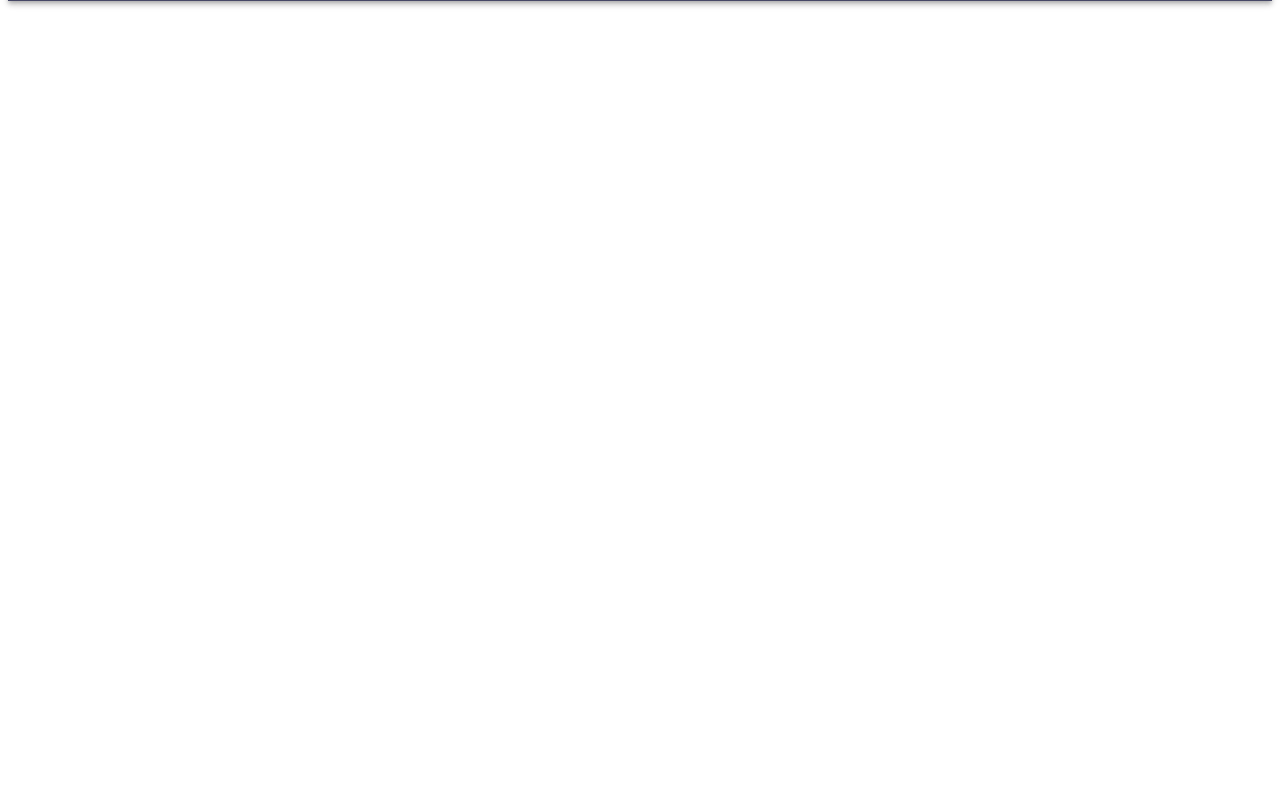
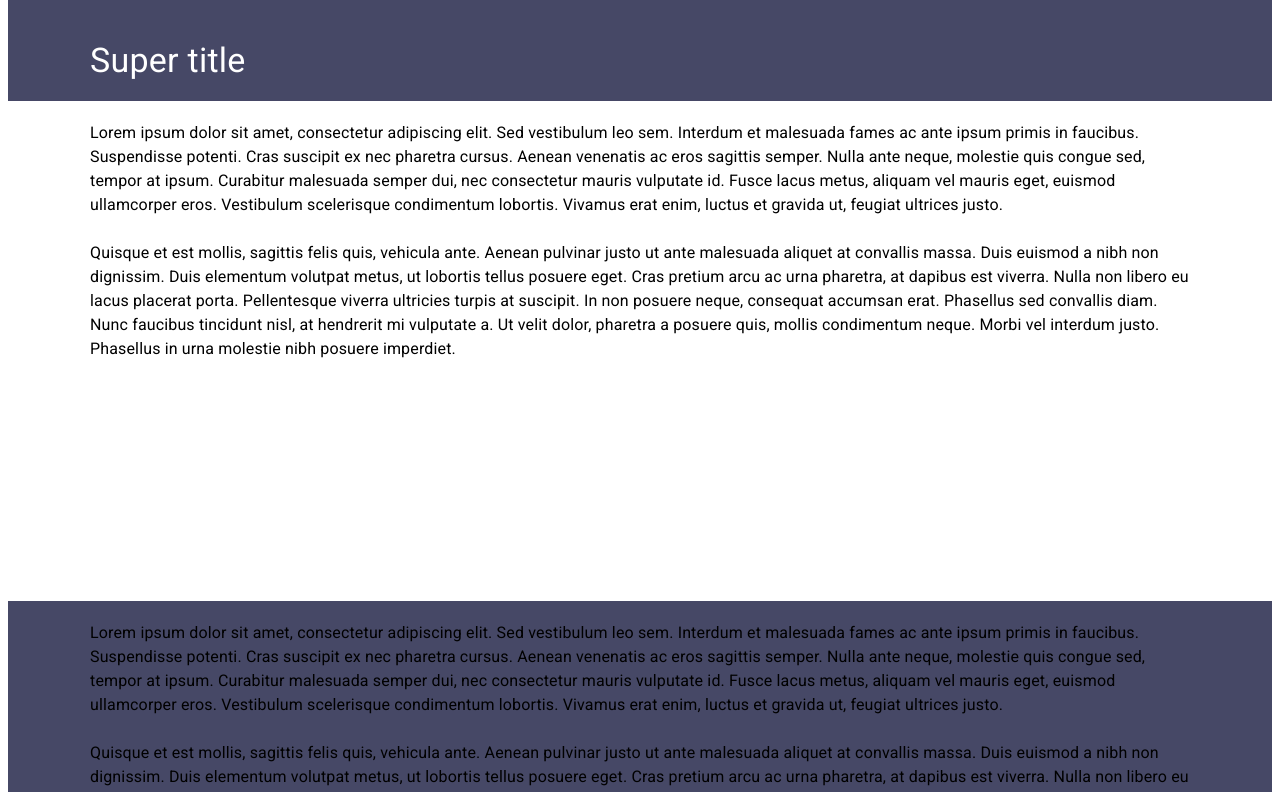
Before and after one commit to Bewi/portfolio, a React (Create React App) app: page / in a window 1280 px wide. Shown: the part 807-1599 px from the top of the page. Built offline with nearby package versions, Linux system fonts and the light colour scheme; the HTML template or start-up script is replaced by a standard one.

Commit message:
Adding some fucked up animations

```diff
--- a/src/App.js
+++ b/src/App.js
@@ -1,7 +1,8 @@
 import React, { Component } from 'react';
 import { MuiThemeProvider, createMuiTheme } from '@material-ui/core/styles';
 import Header from './header/Header';
-import Main from './main/Main';
+import WrapperLight from './layout/WrapperLight';
+import WrapperDark from './layout/WrapperDark';
 import Hero from './header/Hero';
 
 const theme = createMuiTheme({
@@ -36,7 +37,10 @@ class App extends Component {
       <MuiThemeProvider theme={theme}>
           <Header />
           <Hero />
-          <Main />
+          <WrapperLight />
+          <WrapperDark />
+          <WrapperLight />
+          <WrapperDark />
       </MuiThemeProvider>
     );
   }
--- a/src/brick/Brick.js
+++ b/src/brick/Brick.js
@@ -1,16 +1,51 @@
 import React, { Component } from 'react';
-import { withStyles, Grid } from '@material-ui/core';
+import { withStyles } from '@material-ui/core';
+import classNames from 'classnames';
 
-const styles = {};
+const classes = theme => ({
+  content: {
+    display: 'flex',
+    flexDirection: 'column',
+    position: 'relative',
+    marginTop: theme.spacing.unit * 5,
+    marginBottom: theme.spacing.unit * 5,
+    marginRight: theme.spacing.unit * 3,
+    marginLeft: theme.spacing.unit * 3,
+    [theme.breakpoints.up(1100 + theme.spacing.unit * 3 * 2)]: {
+      width: 1100,
+      marginLeft: 'auto',
+      marginRight: 'auto'
+    },
+    animation: 'slideDown',
+    animationDuration: '0.3s',
+    animationTimingFunction: 'ease-out',
+    animationFillMode: 'forwards'
+  },
+  discover: {
+    animation: 'slideUp',
+    animationDuration: '0.3s',
+    animationTimingFunction: 'ease-out',
+    animationFillMode: 'forwards'
+  },
+  '@keyframes slideUp': {
+    from: { top: 0, color: 'black' },
+    to: { top: -100, color: 'white' }
+  },
+  '@keyframes slideDown': {
+    from: { top: -100, color: 'white' },
+    to: { top: 0, color: 'black' }
+  },
+})
 
 class Brick extends Component {
   render() {
+    const { classes, discover } = this.props;
     return (
-      <Grid container spacing={24}>
-            lalalalala
-      </Grid>
-    );
+      <div className={classNames(classes.content, discover ? classes.discover : null)}>
+        {this.props.children}
+      </div>
+    )
   }
 }
 
-export default withStyles(styles)(Brick);
+export default withStyles(classes)(Brick);
--- /dev/null
+++ b/src/brick/BrickBody.js
@@ -0,0 +1,22 @@
+import React, { Component } from 'react';
+import { withStyles } from '@material-ui/core';
+
+const classes = theme => ({
+  body: {
+    marginTop: theme.spacing.unit * 2,
+    color: 'black'
+  }
+})
+
+class BrickBody extends Component {
+  render() {
+    const { classes } = this.props;
+    return (
+      <div className={classes.body}>
+        {this.props.children}
+      </div>
+    )
+  }
+}
+
+export default withStyles(classes)(BrickBody);
--- /dev/null
+++ b/src/brick/BrickHeader.js
@@ -0,0 +1,21 @@
+import React, { Component } from 'react';
+import { withStyles } from '@material-ui/core';
+
+const classes = theme => ({
+  header: {
+    marginBottom: theme.spacing.unit * 3
+  }
+})
+
+class BrickHeader extends Component {
+  render() {
+    const { classes } = this.props;
+    return (
+      <div className={classes.header}>
+        {this.props.children}
+      </div>
+    )
+  }
+}
+
+export default withStyles(classes)(BrickHeader);
--- a/src/header/Header.js
+++ b/src/header/Header.js
@@ -9,6 +9,9 @@ import { FontAwesomeIcon } from '@fortawesome/react-fontawesome'
 import { faLinkedin, faGithubAlt } from '@fortawesome/free-brands-svg-icons';
 
 const styles = {
+  noShaddows: {
+    boxShadow: 'none'
+  },
   grow: {
     flexGrow: 1,
   },
@@ -16,7 +19,7 @@ const styles = {
     marginLeft: -12,
     marginRight: 20,
   },
-  '@keyframes slideDown': {
+  '@keyframes slideDownAndFade': {
     from: {opacity: 0, top: -10},
     to: {opacity: 1, top: 0}
   },
@@ -25,7 +28,7 @@ const styles = {
     opacity: 0
   },
   appear: {
-    animationName: 'slideDown',
+    animationName: 'slideDownAndFade',
     animationDuration: '0.3s',
     animationTimingFunction: 'ease-out',
     animationIterationCount: 1,
@@ -58,10 +61,10 @@ class Header extends Component {
 
     const {classes} = this.props;
     return (
-      <AppBar>
+      <AppBar className={classes.noShaddows}>
         <Toolbar>
           <Typography variant="h6" color="inherit" className={classNames(classes.grow, classes.item, classes.appear)}>
-            Benjamin Wilfart
+            BeWi
           </Typography>
           <Typography variant="h6" color="inherit" className={classNames(classes.grow, classes.item, classes.appear)}>
             Web developper
--- a/src/header/Hero.js
+++ b/src/header/Hero.js
@@ -13,8 +13,7 @@ const styles = theme => ({
     flexDirection: 'column',
     alignItems: 'center',
     justifyContent: 'center',
-    color: theme.palette.text.primary,
-    boxShadow: theme.shadows[4]
+    color: theme.palette.text.primary
   },
   subTitle: {
     color: theme.palette.text.secondary
--- /dev/null
+++ b/src/layout/WrapperDark.js
@@ -0,0 +1,68 @@
+import React, { Component, createRef } from 'react';
+import { withStyles, Typography } from '@material-ui/core';
+import Brick from '../brick/Brick';
+import BrickBody from '../brick/BrickBody';
+import BrickHeader from '../brick/BrickHeader';
+
+const classes = theme => ({
+  container: {
+    display: 'flex',
+    flexDirection: 'column',
+    overflow: 'hidden',
+    backgroundColor: theme.palette.primary.main,
+  },
+  placeholder: {
+    minHeight: 100,
+    backgroundColor: 'white',
+    display: 'flex',
+  },
+})
+
+class WrapperDark extends Component {
+  constructor(props) {
+    super(props);
+    this.state = { discover: false };
+    this.containerRef = createRef();
+    this.handleScroll = this.handleScroll.bind(this);
+  }
+
+  componentDidMount() {
+    window.addEventListener('scroll', this.handleScroll);
+  }
+
+  componentWillUnmount() {
+    window.removeEventListener('scroll', this.handleScroll);
+  }
+
+  render() {
+    const { classes } = this.props;
+    return (
+      <section className={classes.container} ref={this.containerRef}>
+        <div className={classes.placeholder}></div>
+        <Brick discover={this.state.discover}>
+          <BrickHeader>
+            <Typography variant="h4" color="inherit">Super title</Typography>
+          </BrickHeader>
+          <BrickBody>
+            <Typography variant="body1" color="inherit">
+              Lorem ipsum dolor sit amet, consectetur adipiscing elit. Sed vestibulum leo sem. Interdum et malesuada fames ac ante ipsum primis in faucibus. Suspendisse potenti. Cras suscipit ex nec pharetra cursus. Aenean venenatis ac eros sagittis semper. Nulla ante neque, molestie quis congue sed, tempor at ipsum. Curabitur malesuada semper dui, nec consectetur mauris vulputate id. Fusce lacus metus, aliquam vel mauris eget, euismod ullamcorper eros. Vestibulum scelerisque condimentum lobortis. Vivamus erat enim, luctus et gravida ut, feugiat ultrices justo.
+              <br /><br />
+              Quisque et est mollis, sagittis felis quis, vehicula ante. Aenean pulvinar justo ut ante malesuada aliquet at convallis massa. Duis euismod a nibh non dignissim. Duis elementum volutpat metus, ut lobortis tellus posuere eget. Cras pretium arcu ac urna pharetra, at dapibus est viverra. Nulla non libero eu lacus placerat porta. Pellentesque viverra ultricies turpis at suscipit. In non posuere neque, consequat accumsan erat. Phasellus sed convallis diam. Nunc faucibus tincidunt nisl, at hendrerit mi vulputate a. Ut velit dolor, pharetra a posuere quis, mollis condimentum neque. Morbi vel interdum justo. Phasellus in urna molestie nibh posuere imperdiet.
+            </Typography>
+          </BrickBody>
+        </Brick>
+      </section>
+    )
+  }
+
+  handleScroll() {
+    const shouldDisplay = window.pageYOffset > (this.containerRef.current.offsetTop - 64) || window.pageYOffset >= (document.body.offsetHeight - window.innerHeight - 1);
+    if (shouldDisplay && !this.state.discover) {
+      this.setState({ discover: true });
+    } else if (!shouldDisplay && this.state.discover) {
+      this.setState({ discover: false });
+    }
+  }
+}
+
+export default withStyles(classes)(WrapperDark);
--- /dev/null
+++ b/src/layout/WrapperLight.js
@@ -0,0 +1,67 @@
+import React, { Component, createRef } from 'react';
+import { withStyles, Typography } from '@material-ui/core';
+import Brick from '../brick/Brick';
+import BrickBody from '../brick/BrickBody';
+import BrickHeader from '../brick/BrickHeader';
+
+const classes = theme => ({
+  container: {
+    display: 'flex',
+    flexDirection: 'column',
+    overflow: 'hidden',
+  },
+  placeholder: {
+    minHeight: 100,
+    backgroundColor: theme.palette.primary.main,
+    display: 'flex',
+  },
+})
+
+class WrapperLight extends Component {
+  constructor(props) {
+    super(props);
+    this.state = { discover: false };
+    this.containerRef = createRef();
+    this.handleScroll = this.handleScroll.bind(this);
+  }
+
+  componentDidMount() {
+    window.addEventListener('scroll', this.handleScroll);
+  }
+
+  componentWillUnmount() {
+    window.removeEventListener('scroll', this.handleScroll);
+  }
+
+  render() {
+    const { classes } = this.props;
+    return (
+      <section className={classes.container} ref={this.containerRef}>
+        <div className={classes.placeholder}></div>
+        <Brick discover={this.state.discover}>
+          <BrickHeader>
+            <Typography variant="h4" color="inherit">Super title</Typography>
+          </BrickHeader>
+          <BrickBody>
+            <Typography variant="body1" color="inherit">
+              Lorem ipsum dolor sit amet, consectetur adipiscing elit. Sed vestibulum leo sem. Interdum et malesuada fames ac ante ipsum primis in faucibus. Suspendisse potenti. Cras suscipit ex nec pharetra cursus. Aenean venenatis ac eros sagittis semper. Nulla ante neque, molestie quis congue sed, tempor at ipsum. Curabitur malesuada semper dui, nec consectetur mauris vulputate id. Fusce lacus metus, aliquam vel mauris eget, euismod ullamcorper eros. Vestibulum scelerisque condimentum lobortis. Vivamus erat enim, luctus et gravida ut, feugiat ultrices justo.
+              <br /><br />
+              Quisque et est mollis, sagittis felis quis, vehicula ante. Aenean pulvinar justo ut ante malesuada aliquet at convallis massa. Duis euismod a nibh non dignissim. Duis elementum volutpat metus, ut lobortis tellus posuere eget. Cras pretium arcu ac urna pharetra, at dapibus est viverra. Nulla non libero eu lacus placerat porta. Pellentesque viverra ultricies turpis at suscipit. In non posuere neque, consequat accumsan erat. Phasellus sed convallis diam. Nunc faucibus tincidunt nisl, at hendrerit mi vulputate a. Ut velit dolor, pharetra a posuere quis, mollis condimentum neque. Morbi vel interdum justo. Phasellus in urna molestie nibh posuere imperdiet.
+            </Typography>
+          </BrickBody>
+        </Brick>
+      </section>
+    )
+  }
+
+  handleScroll() {
+    const shouldDisplay = window.pageYOffset > (this.containerRef.current.offsetTop - 64) || window.pageYOffset >= (document.body.offsetHeight - window.innerHeight - 1);
+    if (shouldDisplay && !this.state.discover) {
+      this.setState({ discover: true });
+    } else if (!shouldDisplay && this.state.discover) {
+      this.setState({ discover: false });
+    }
+  }
+}
+
+export default withStyles(classes)(WrapperLight);
```
